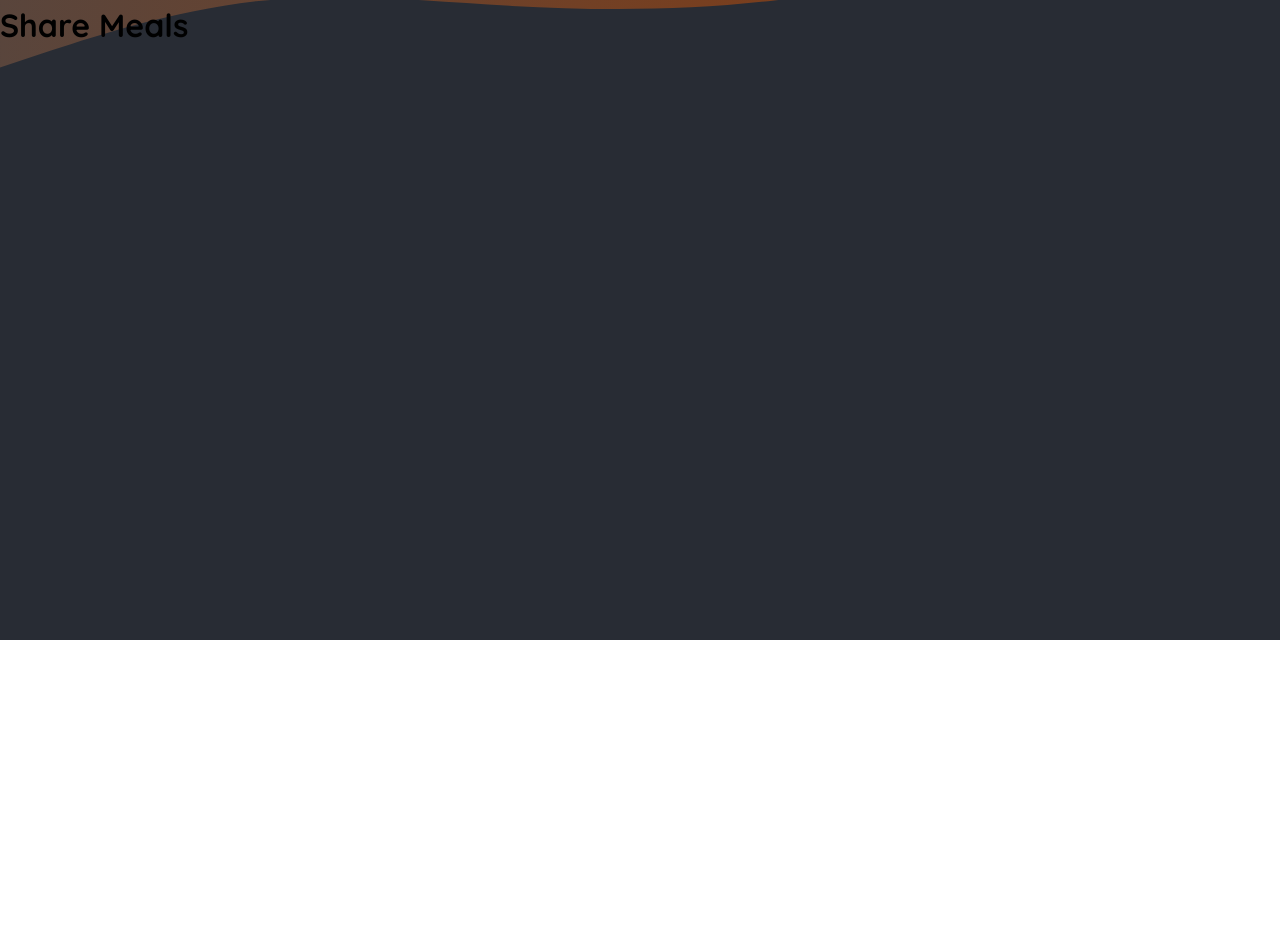
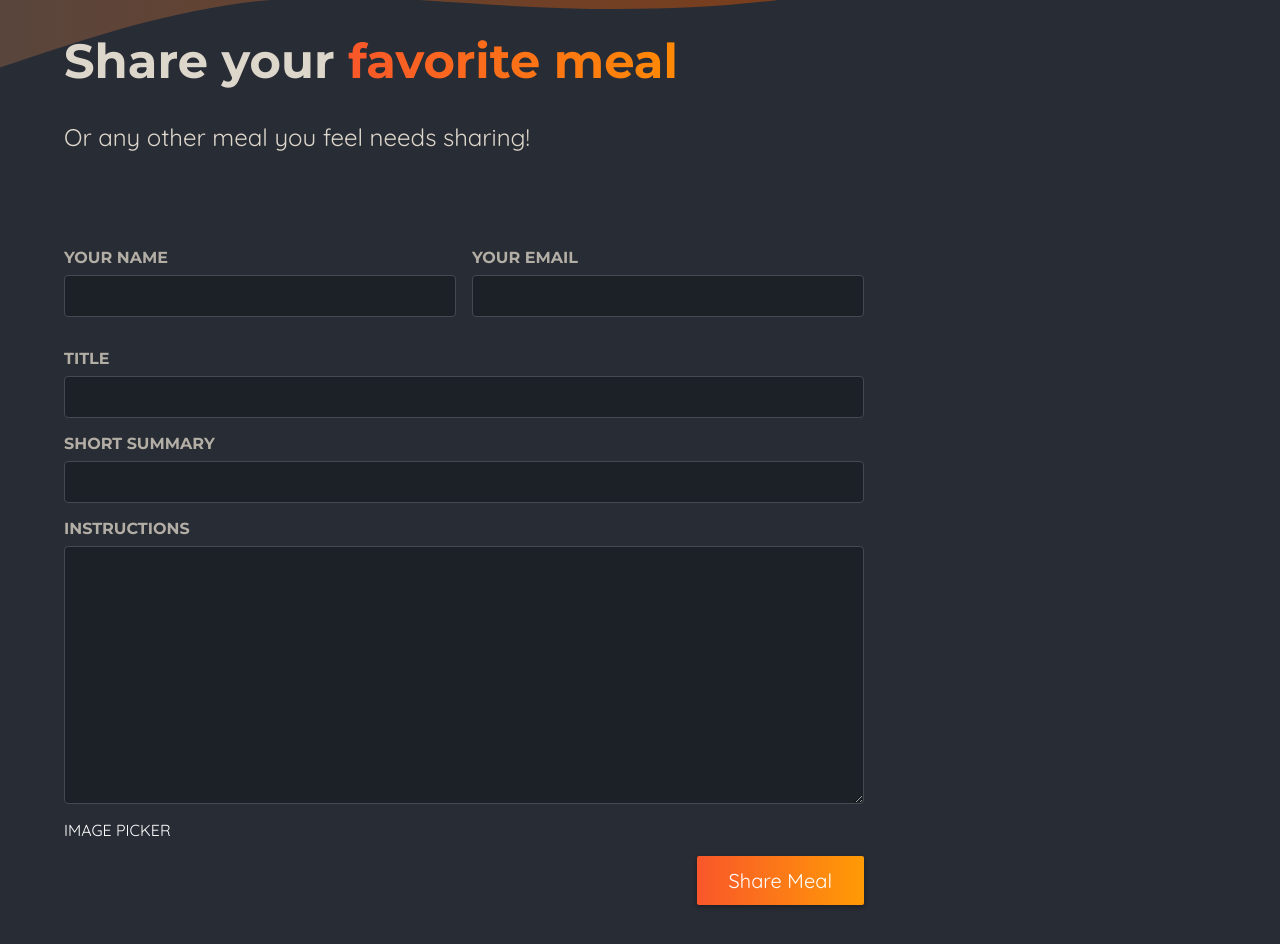
Before and after one commit to nevenmitrovic/nextjs-workshop, a Next.js app in the folder foodies/: page /meals/share in a window 1280 px wide. Shown: the part 160-1104 px from the top of the page. Before the commit the page ends 800 px from the top, so only its background shows below. Built offline with nearby package versions, Linux system fonts and the light colour scheme.

Commit message:
add share meal page

```diff
--- a/foodies/app/meals/share/page.js
+++ b/foodies/app/meals/share/page.js
@@ -1,7 +1,44 @@
-export default function ShareMealsPage() {
+import classes from './page.module.css'
+
+export default function ShareMealPage() {
 	return (
-		<main>
-			<h1>Share Meals</h1>
-		</main>
+		<>
+			<header className={classes.header}>
+				<h1>
+					Share your <span className={classes.highlight}>favorite meal</span>
+				</h1>
+				<p>Or any other meal you feel needs sharing!</p>
+			</header>
+			<main className={classes.main}>
+				<form className={classes.form}>
+					<div className={classes.row}>
+						<p>
+							<label htmlFor='name'>Your name</label>
+							<input type='text' id='name' name='name' required />
+						</p>
+						<p>
+							<label htmlFor='email'>Your email</label>
+							<input type='email' id='email' name='email' required />
+						</p>
+					</div>
+					<p>
+						<label htmlFor='title'>Title</label>
+						<input type='text' id='title' name='title' required />
+					</p>
+					<p>
+						<label htmlFor='summary'>Short Summary</label>
+						<input type='text' id='summary' name='summary' required />
+					</p>
+					<p>
+						<label htmlFor='instructions'>Instructions</label>
+						<textarea id='instructions' name='instructions' rows='10' required></textarea>
+					</p>
+					IMAGE PICKER
+					<p className={classes.actions}>
+						<button type='submit'>Share Meal</button>
+					</p>
+				</form>
+			</main>
+		</>
 	)
 }
--- /dev/null
+++ b/foodies/app/meals/share/page.module.css
@@ -0,0 +1,98 @@
+.header {
+	gap: 3rem;
+	margin: 3rem auto 5rem auto;
+	width: 90%;
+	max-width: 75rem;
+	color: #ddd6cb;
+	font-size: 1.5rem;
+}
+
+.header h1 {
+	font-family: 'Montserrat', sans-serif;
+}
+
+.highlight {
+	background: linear-gradient(90deg, #f9572a, #ff8a05);
+	background-clip: text;
+	-webkit-background-clip: text;
+	-webkit-text-fill-color: transparent;
+}
+
+.main {
+	width: 90%;
+	max-width: 75rem;
+	margin: 3rem auto;
+	color: white;
+}
+
+.form {
+	max-width: 50rem;
+}
+
+.form label {
+	display: block;
+	margin-bottom: 0.5rem;
+	font-size: 1rem;
+	font-family: 'Montserrat', sans-serif;
+	text-transform: uppercase;
+	color: #b3aea5;
+	font-weight: bold;
+}
+
+.form input,
+.form textarea {
+	display: block;
+	width: 100%;
+	padding: 0.5rem 1rem;
+	border-radius: 4px;
+	border: 1px solid #454952;
+	background: #1c2027;
+	font-size: 1.25rem;
+	font-family: 'Montserrat', sans-serif;
+	color: #ddd6cb;
+}
+
+.form input:focus,
+.form textarea:focus {
+	outline-color: #f99f2a;
+	background-color: #1f252d;
+}
+
+.row {
+	display: flex;
+	gap: 1rem;
+}
+
+.row p {
+	width: 100%;
+}
+
+.actions {
+	text-align: right;
+}
+
+.actions button {
+	border: 0;
+	padding: 0.75rem 2rem;
+	background: linear-gradient(90deg, #f9572a, #ff9b05);
+	border: none;
+	color: #ffffff;
+	border-radius: 2px;
+	cursor: pointer;
+	font: inherit;
+	font-size: 1.25rem;
+	box-shadow: 0 2px 5px rgba(0, 0, 0, 0.3);
+}
+
+.actions button:hover,
+.actions button:focus {
+	background: linear-gradient(90deg, #fd4715, #f9b241);
+}
+
+.actions button:disabled,
+.actions button:hover:disabled,
+.actions button:focus:disabled {
+	background: #ccc;
+	color: #979797;
+	cursor: not-allowed;
+}
--- a/foodies/lib/meals.js
+++ b/foodies/lib/meals.js
@@ -3,7 +3,7 @@
 const db = sql('meals.db')
 
 export async function getMeals() {
-	await new Promise((resolve) => setTimeout(resolve, 5000))
+	// await new Promise((resolve) => setTimeout(resolve, 5000))
 
 	// throw new Error('Loading meals failed');
 	return db.prepare('SELECT * FROM meals').all()
```
